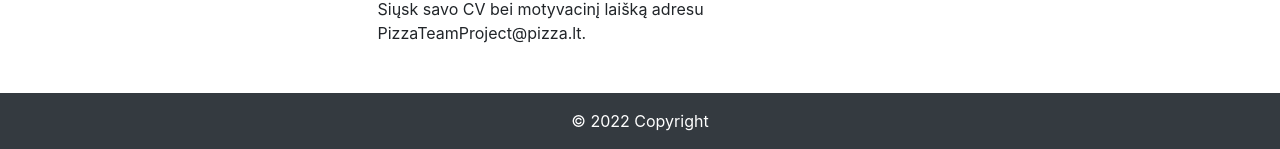
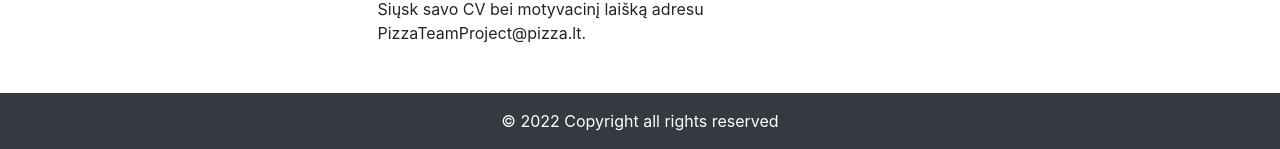
Before and after one commit to RichardB0101/PizzaTeamProject, a PHP site: page /career.php in a window 1280 px wide. Shown: the part 1216-1365 px from the top of the page. Run offline with PHP 8.4, Linux system fonts and the light colour scheme; some libraries are stand-ins or nearby versions.

Commit message:
small corrections

```diff
--- a/footer.php
+++ b/footer.php
@@ -2,7 +2,8 @@
 <footer class="bg-dark text-center text-lg-start">
   <!-- Copyright -->
   <div class="text-center p-3 text-white" style="background-color: bg-dark">
-    © 2022 Copyright
+  <!-- Copyright date will automatically update and sync with current year -->
+    © <?php echo date("Y"); ?> Copyright all rights reserved
   </div>
   <!-- Copyright -->
 </footer>
```
Also changed, not shown: assets/pizzaBuilder.php (+8 -7 lines).
